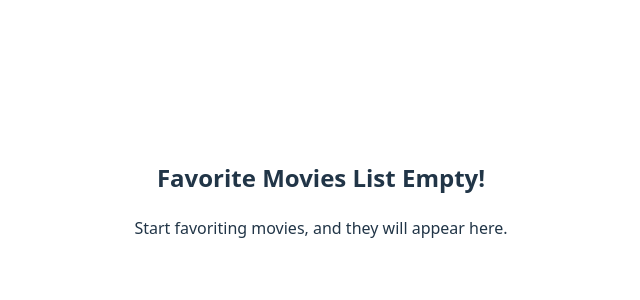
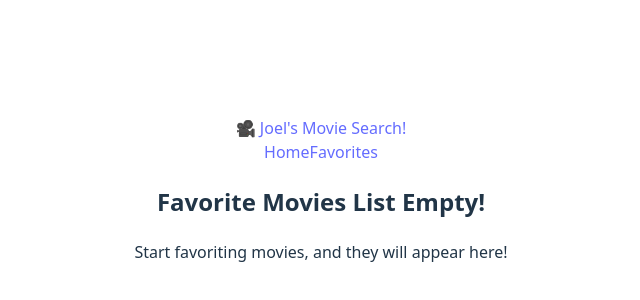
Before and after one commit to joelbaldapan/react-movie-search, a React (Vite) app: page /favorites in a window 1280 px wide. Shown: the part 202-502 px from the top of the page, without its empty margins (319-959 px from the left). Built offline with nearby package versions, Linux system fonts and the light colour scheme.

Commit message:
feat: add NavBar component

```diff
--- a/src/App.tsx
+++ b/src/App.tsx
@@ -1,17 +1,21 @@
-import './App.css';
-import Home from "./pages/Home"
-import Favorites from "./pages/Favorites"
-import { Routes, Route} from "react-router-dom"
+import "./App.css";
+import Home from "./pages/Home";
+import Favorites from "./pages/Favorites";
+import NavBar from "./components/NavBar";
+import { Routes, Route } from "react-router-dom";
 
 function App() {
   return (
+    <>
+      <NavBar />
       <main className="main-content">
         <Routes>
           <Route path="/" element={<Home />} />
           <Route path="/favorites" element={<Favorites />} />
         </Routes>
       </main>
-  )
+    </>
+  );
 }
 
-export default App
+export default App;
--- /dev/null
+++ b/src/components/NavBar.tsx
@@ -0,0 +1,21 @@
+import { Link } from "react-router-dom";
+
+function NavBar() {
+  return (
+    <nav className="navbar">
+      <div className="navbar-brand">
+        <Link to="/">🎥 Joel's Movie Search!</Link>
+      </div>
+      <div className="navbar-links">
+        <Link to="/" className="nav-link">
+          Home
+        </Link>
+        <Link to="/favorites" className="nav-link">
+          Favorites
+        </Link>
+      </div>
+    </nav>
+  );
+}
+
+export default NavBar;
--- a/src/pages/Favorites.tsx
+++ b/src/pages/Favorites.tsx
@@ -2,7 +2,7 @@
   return (
     <div className="favorites-empty">
       <h2>Favorite Movies List Empty!</h2>
-      <p>Start favoriting movies, and they will appear here.</p>
+      <p>Start favoriting movies, and they will appear here!</p>
     </div>
   );
 }
```
Lines whose indentation alone changed are shown as unchanged.
